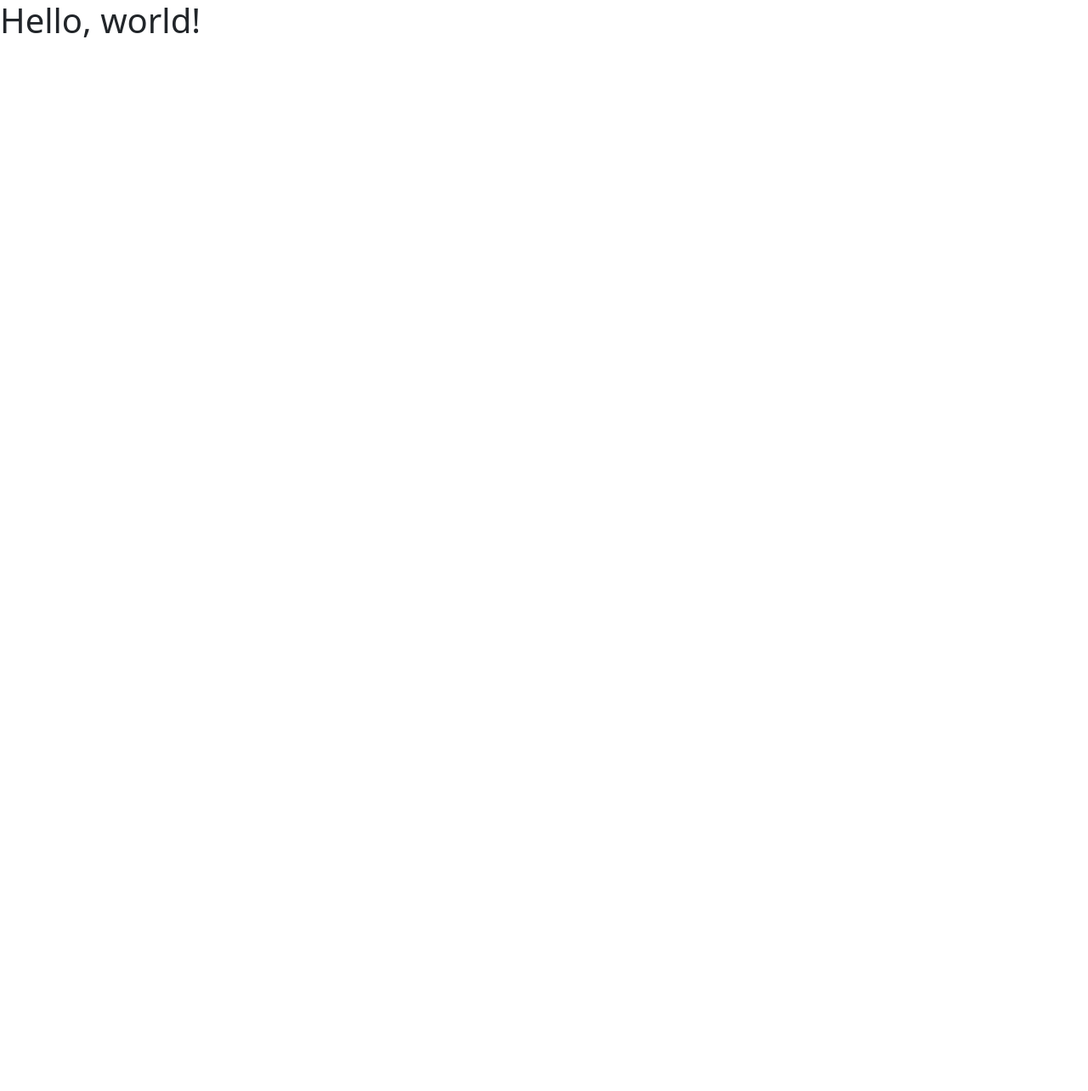
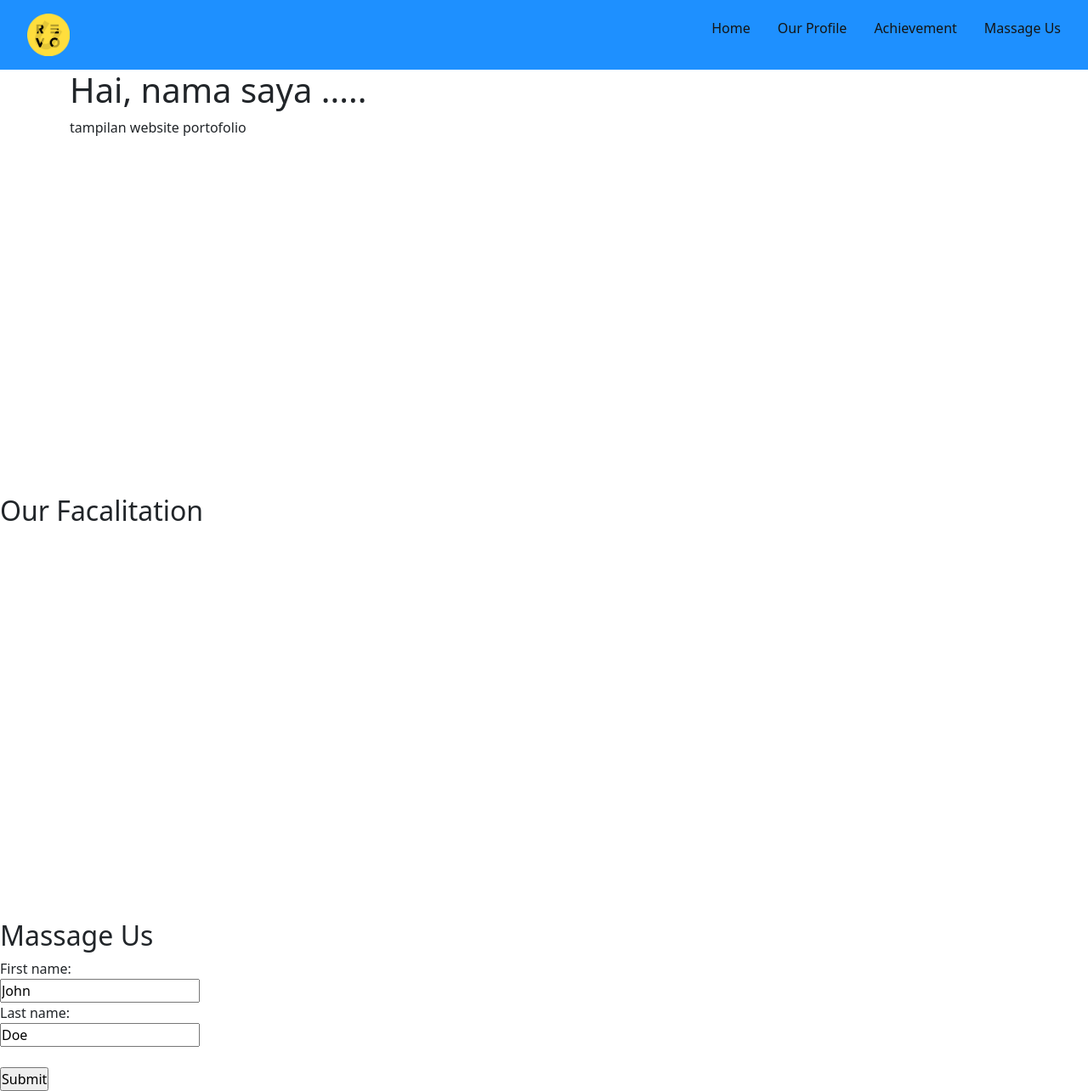
Before and after one commit to erlangpr/RevoU-web, a plain HTML site: page index.html in a window 1280 px wide. Shown: the whole page at 85% size. Before the commit the page ends 800 px from the top, so only its background shows below. Drawn offline with nearby package versions, Linux system fonts and the light colour scheme.

Commit message:
index.html

```diff
--- a/asset/css/style.css
+++ b/asset/css/style.css
@@ -0,0 +1,48 @@
+*, html {
+    padding: 0;
+    margin: 0;
+    box-sizing: border-box;
+}
+
+body {
+    background-color: #f1f1f1;
+
+}
+
+nav{
+    background-color: dodgerblue;
+    display: flex;
+    justify-content: space-between;
+    padding: 1rem 2rem;
+}
+
+nav ul {
+    display: flex;
+    align-items: center;
+    gap: 2rem;
+    list-style: none;
+}
+
+nav div img {
+    width: 50px;
+}
+
+nav ul li a {
+    text-decoration: none;
+    font-family: system-ui, -apple-system, BlinkMacSystemFont, 'Segoe UI', Roboto, Oxygen, Ubuntu, Cantarell, 'Open Sans', 'Helvetica Neue', sans-serif;
+    color: #141414;
+    font-weight: 500;
+}
+
+nav ul li a:hover {
+    color: #E50914;
+}
+
+/*  Konten */
+.container {
+    height: 500px;
+}
+
+.Ourf {
+    height: 500px;
+}
--- a/index.html
+++ b/index.html
@@ -1,5 +1,6 @@
 <!doctype html>
 <html lang="en">
+
 <head>
   <meta charset="utf-8">
   <meta name="viewport" content="width=device-width, initial-scale=1">
@@ -7,11 +8,53 @@
   <link rel="stylesheet" href="asset/css/style.css">
 
   <!-- Bootstrap demo -->
-    <link href="https://cdn.jsdelivr.net/npm/bootstrap@5.2.3/dist/css/bootstrap.min.css" rel="stylesheet" integrity="sha384-rbsA2VBKQhggwzxH7pPCaAqO46MgnOM80zW1RWuH61DGLwZJEdK2Kadq2F9CUG65" crossorigin="anonymous">
+  <link href="https://cdn.jsdelivr.net/npm/bootstrap@5.2.3/dist/css/bootstrap.min.css" rel="stylesheet"
+    integrity="sha384-rbsA2VBKQhggwzxH7pPCaAqO46MgnOM80zW1RWuH61DGLwZJEdK2Kadq2F9CUG65" crossorigin="anonymous">
 
 </head>
+
 <body>
-    <h1>Hello, world!</h1>
+  <!-- Header /navbar-->
+  <nav>
+    <div class="">
+      <img src="asset/image/revouimg.png" alt="revouimg">
+    </div>
+    <ul class="">
+      <li><a href="#">Home</a></li>
+      <li><a href="#">Our Profile</a></li>
+      <li><a href="#">Achievement</a></li>
+      <li><a href="#">Massage Us</a></li>
+    </ul>
+  </nav>
+
+  <!-- content -->
+  <main>
+    <div class="container">
+      <h1>Hai, nama saya .....</h1>
+      <p>tampilan website portofolio</p>
+        <img src="" alt="">
+    </div>
+
+    <div class="Ourf">
+      <h2>Our Facalitation</h2>
+    </div>
+
+
+    <form action="/action_page.php">
+      <h2>Massage Us</h2>
+      <label for="fname">First name:</label><br>
+      <input type="text" id="fname" name="fname" value="John"><br>
+      <label for="lname">Last name:</label><br>
+      <input type="text" id="lname" name="lname" value="Doe"><br><br>
+      <input type="submit" value="Submit">
+    </form>
+  </main>
+
+
+
+  <!-- Footer -->
+
 
 </body>
+
 </html>
```
Also changed, not shown: asset/image/revouimg.png (added). Lines whose indentation alone changed are shown as unchanged.
